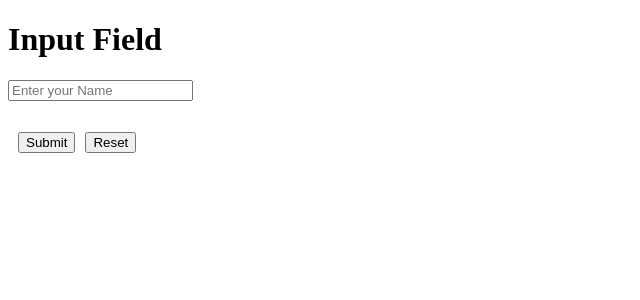
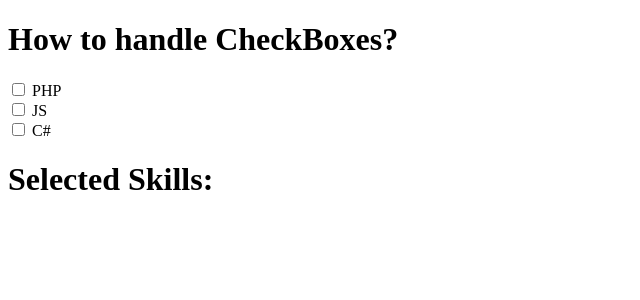
Before and after one commit to Bhavya2065/React-Js, a React (Vite) app: page / in a window 1280 px wide. Shown: the top 300 px of the page, without its empty margins (0-640 px from the left). Built offline with nearby package versions, Linux system fonts and the light colour scheme.

Commit message:
Root of the react

```diff
--- a/src/App.jsx
+++ b/src/App.jsx
@@ -11,6 +11,7 @@ import { Name } from "./propes"
 import { useState } from "react"
 import { Default_Prop, Wrapper } from "./defaultprop"
 import GetInput from "./take_input"
+import CheckBox from "./checkBox"
 
 let objStudent = {
   name: "Bhvya",
@@ -60,7 +61,8 @@ function App() {
       <Wrapper color="">
         <h1>How Are you</h1>
       </Wrapper> */}
-      <GetInput />
+      {/* <GetInput /> */}
+      <CheckBox />
     </>
   )
 }
```
